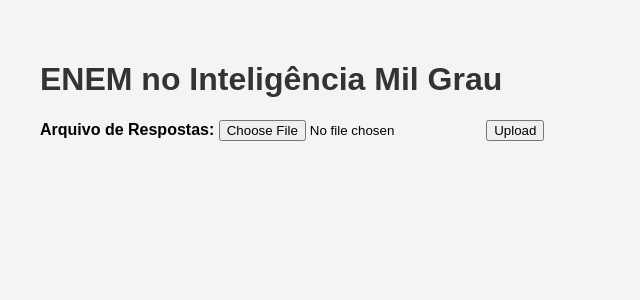
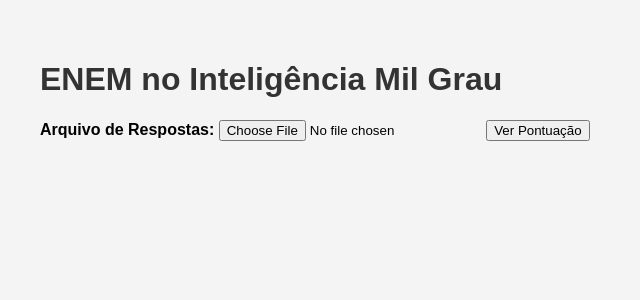
Before and after one commit to inteligenciamilgrau/enem_solver, a Flask app: page / in a window 1280 px wide. Shown: the top 300 px of the page, without its empty margins (0-640 px from the left). Run offline with Flask 3, Linux system fonts and the light colour scheme.

Commit message:
Atualiza descrição

```diff
--- a/templates/index.html
+++ b/templates/index.html
@@ -60,7 +60,7 @@
     <form method="post" action="/" enctype="multipart/form-data">
         <label for="file">Arquivo de Respostas:</label>
         <input type="file" id="file" name="file" accept=".json" required>
-        <button type="submit">Upload</button>
+        <button type="submit">Ver Pontuação</button>
     </form>
 
     {% if data %}
```
Also changed, not shown: README.md.
